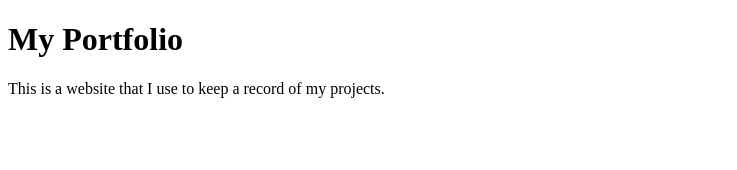
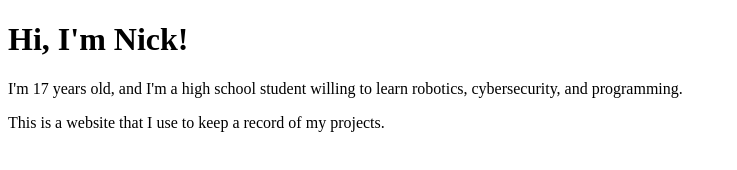
Before and after one commit to nickslabs/my-portfolio, a plain HTML site: page index.html in a window 1280 px wide. Shown: the whole page, without its empty margins (0-737 px from the left). Drawn offline with Linux system fonts and the light colour scheme.

Commit message:
make the page about me

```diff
--- a/index.html
+++ b/index.html
@@ -1,10 +1,11 @@
 <!DOCTYPE html>
 <html>
 	<head>
-		<title>My Portfolio</title>
+		<title>Nick's Portfolio</title>
 	</head>
 	<body>
-		<h1>My Portfolio</h1>
+		<h1>Hi, I'm Nick!</h1>
+		<p>I'm 17 years old, and I'm a high school student willing to learn robotics, cybersecurity, and programming.</p>
 		<p>This is a website that I use to keep a record of my projects.</p>
 	</body>
 </html>
```
